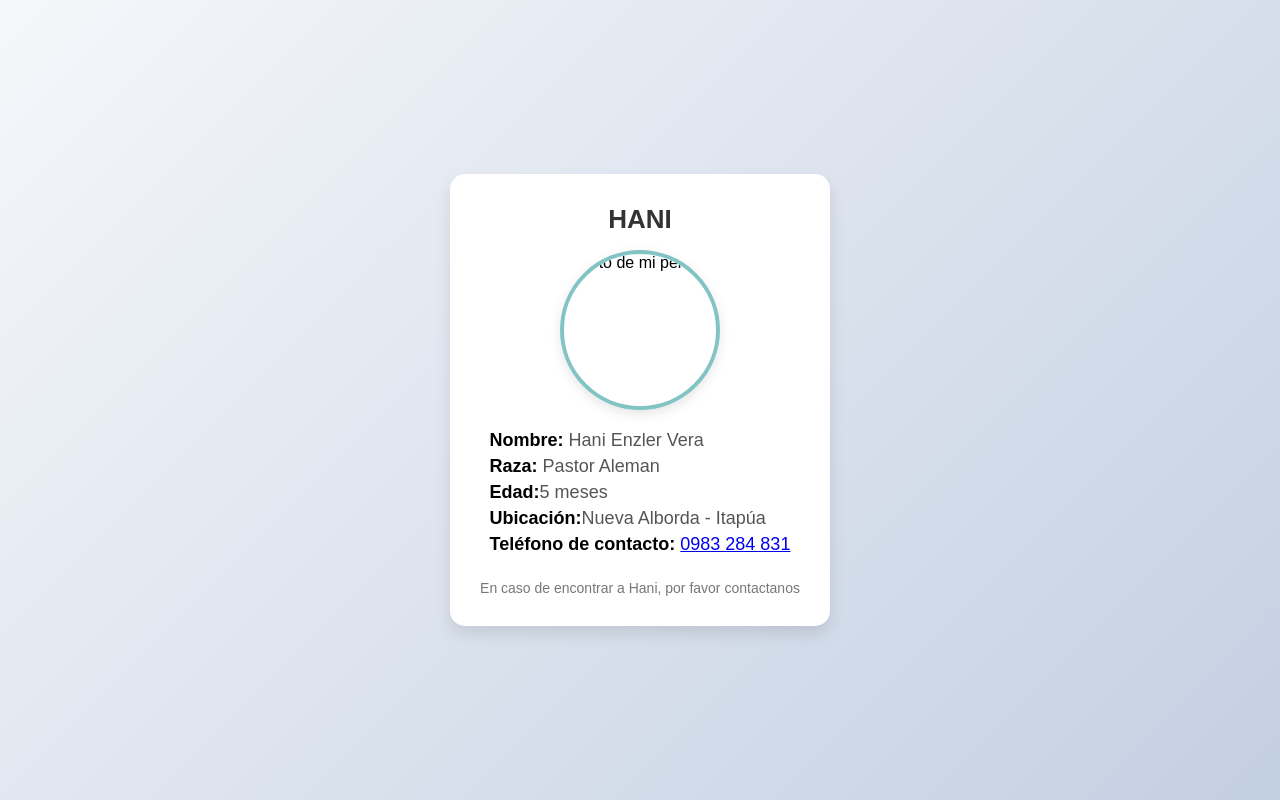
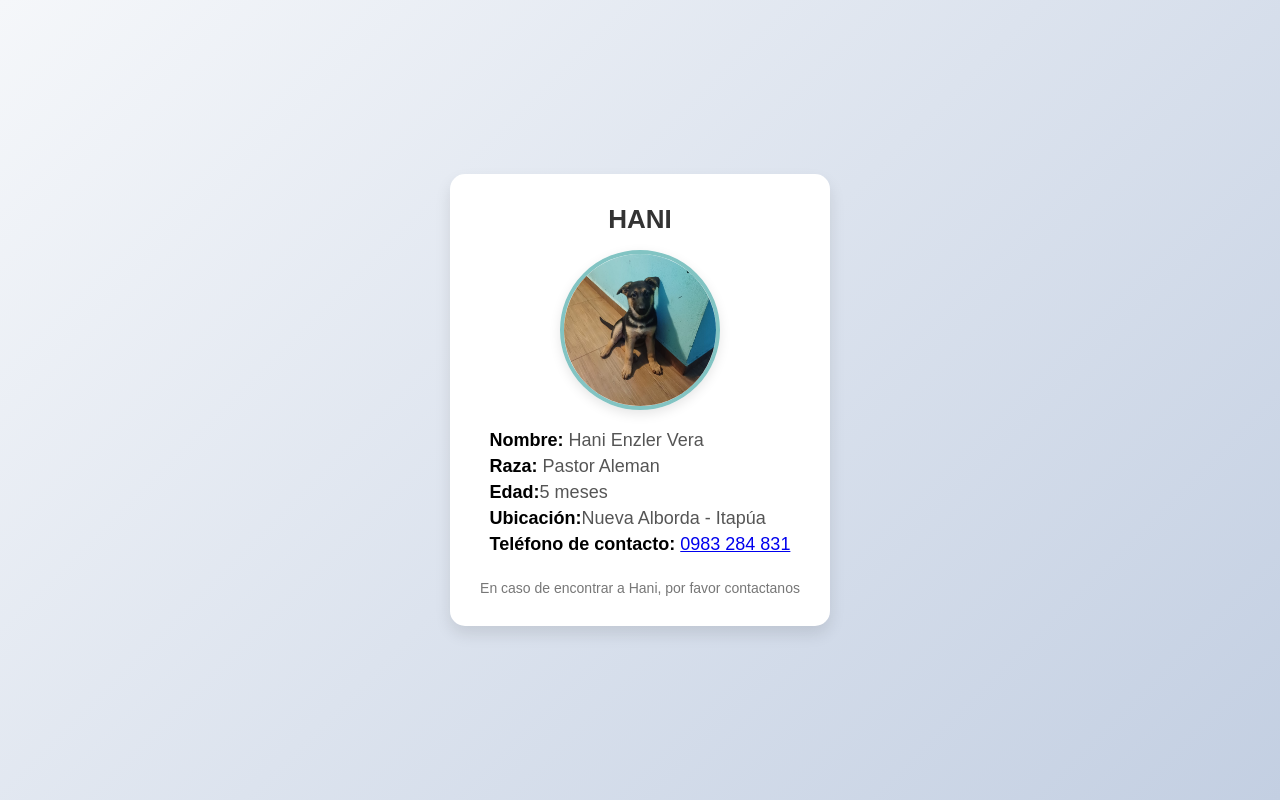
Before and after one commit to Mathias-Ezler/Carnet-de-Hani, a plain HTML site: page index.html in a window 1280 px wide. Drawn offline with Linux system fonts and the light colour scheme.

Commit message:
Update index.html

```diff
--- a/index.html
+++ b/index.html
@@ -10,7 +10,7 @@
     <div class="card">
         <h1 class="card-title">HANI</h1>
         <div class="card-content">
-            <img src="/img/hani2.jpeg" alt="Foto de mi perro" class="dog-photo">
+            <img src="/hani2.jpeg" alt="Foto de mi perro" class="dog-photo">
             <div class="dog-info">
                 <p><strong>Nombre:</strong> Hani Enzler Vera</p>
                 <p><strong>Raza:</strong> Pastor Aleman</p>
```
